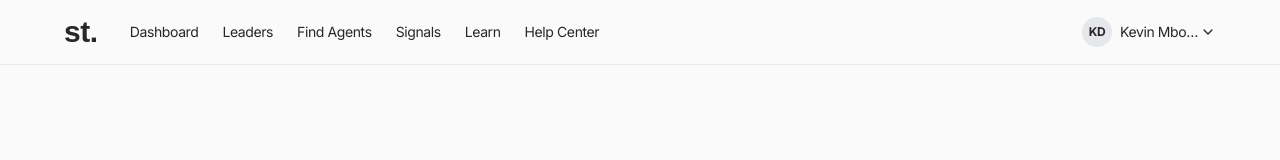
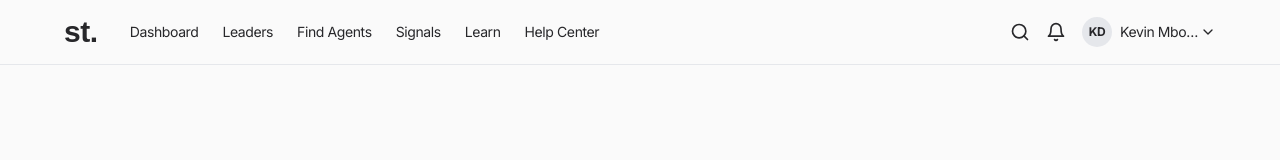
Before and after one commit to kevindermot99/simpleTrading, a React (Vite) app: page /#/ in a window 1280 px wide. Shown: the top 160 px of the page. Built offline with nearby package versions, Linux system fonts and the light colour scheme; a web font is replaced by a local one.

Commit message:
Update Navbar.jsx

```diff
--- a/src/components/Navbar.jsx
+++ b/src/components/Navbar.jsx
@@ -1,5 +1,5 @@
 import React from 'react'
-import { LuChevronDown, LuUser2 } from 'react-icons/lu'
+import { LuBell, LuChevronDown, LuSearch, LuUser2 } from 'react-icons/lu'
 import { Link } from 'react-router-dom'
 
 function Navbar() {
@@ -19,8 +19,13 @@ function Navbar() {
       </div>
       {/* Search, Notifications and Profile image */}
       <div className='flex items-center'>
-        <Link to="/" className='text-sm px-3 py-2 hover:bg-border-lines-light/70'></Link>
-        <Link to="/" className='text-sm flex items-center gap-0'>
+        <Link to="/" className='text-xl p-2 hover:bg-border-lines-light/70'>
+          <LuSearch />
+        </Link>
+        <Link to="/" className='text-xl p-2 hover:bg-border-lines-light/70'>
+          <LuBell />
+        </Link>
+        <Link to="/" className='text-sm flex items-center gap-0 ml-2'>
           <div className='h-[30px] text-xs w-auto aspect-square flex items-center justify-center font-bold rounded-full bg-border-lines-light'>
             KD
           </div>
```
